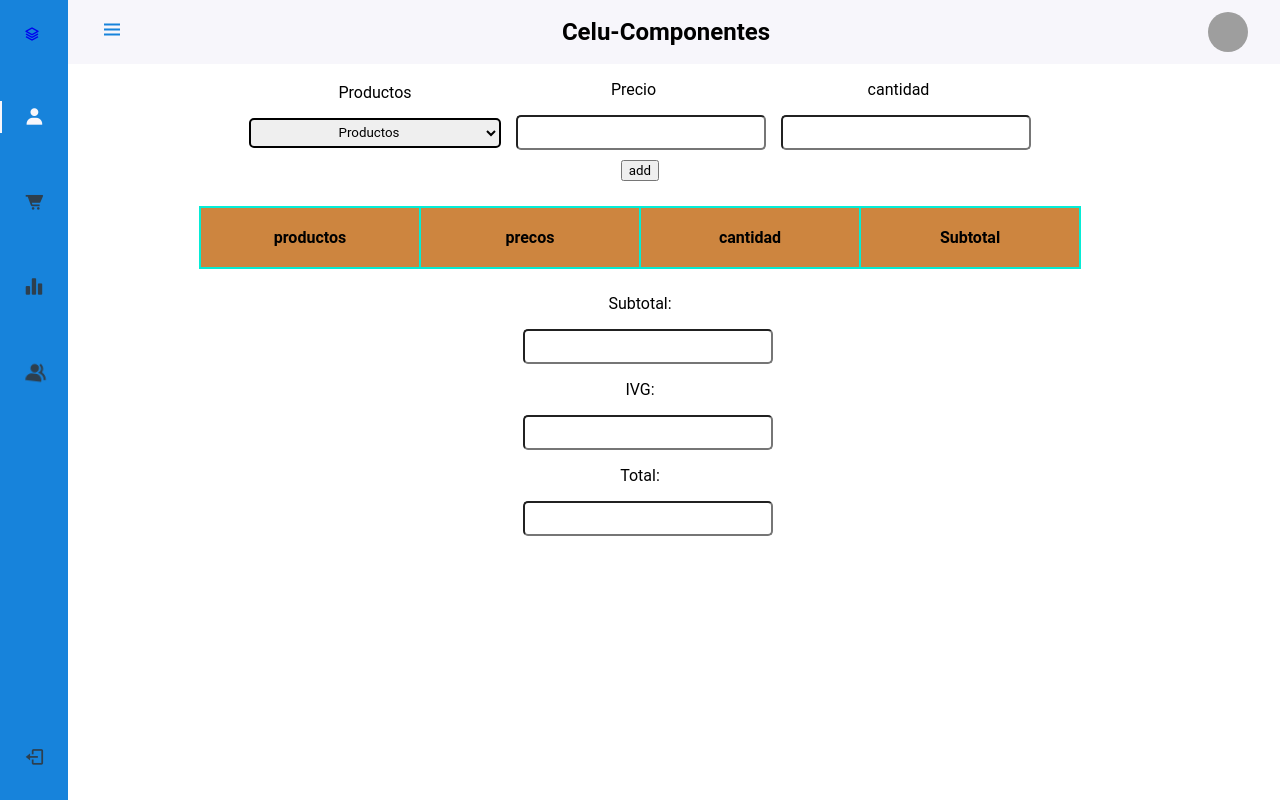
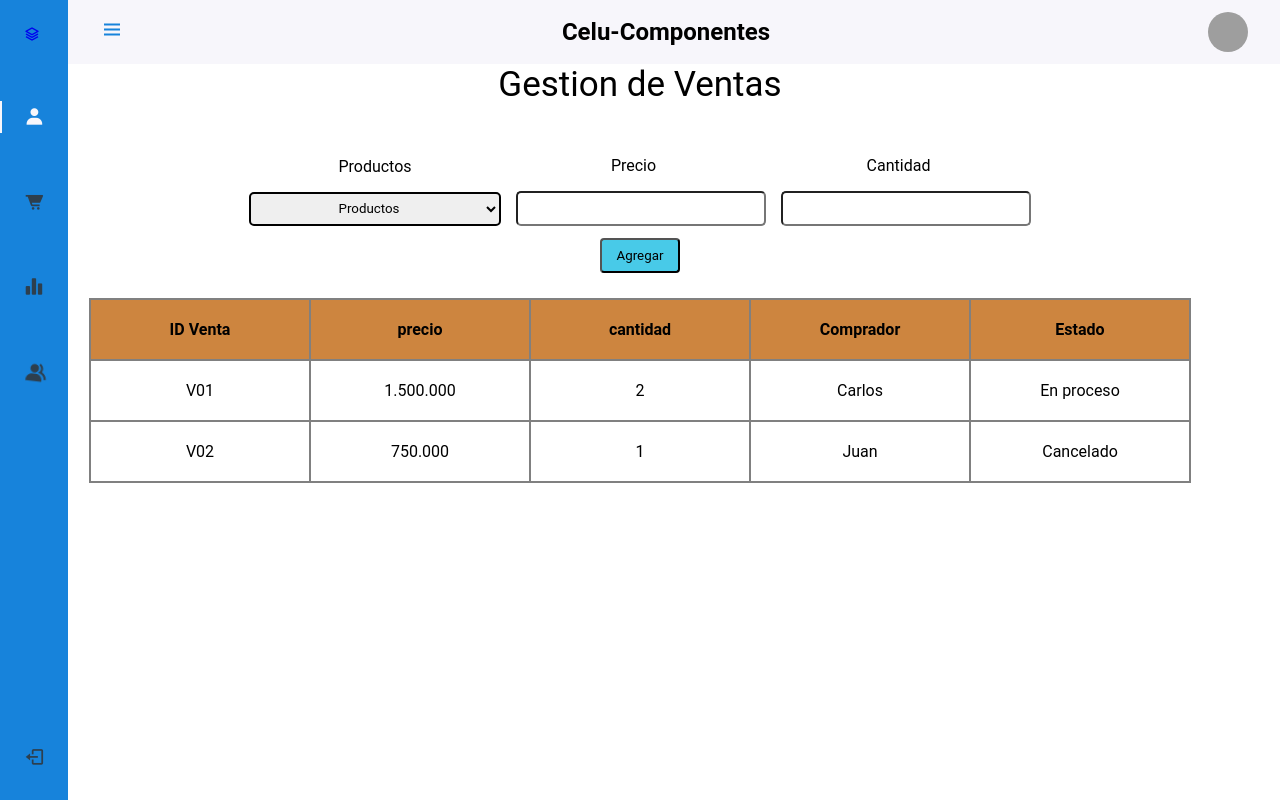
Before and after one commit to juanfed/night-developers, a React (Create React App) app: page /ventas in a window 1280 px wide. Built offline with nearby package versions, Linux system fonts and the light colour scheme; grey boxes are pictures that could not be loaded.

Commit message:
incorporacion del css e inclusion del script para la ventana de ventas y productos

```diff
--- a/src/components/java.js
+++ b/src/components/java.js
@@ -13,5 +13,6 @@ function myFunction(){
     cell4.innerHTML = document.getElementById("pValor").value;
     cell5.innerHTML = document.getElementById("pEstado").value;
 
+
 }
 export default myFunction;
--- a/src/components/scripts.js
+++ b/src/components/scripts.js
@@ -1,19 +1,11 @@
 var tb = document.getElementById("info")
-var fil=0,col=0;
-var op = false;
 function agregar(){
 
-var prod = document.getElementById("prouctos").value;
+var prod = document.getElementById("productos").value;
 var precio= document.getElementById("precio").value;
 var cantidad = document.getElementById("cantidad").value;
-if (verificar(prod)){
 
-    var x = tb.rows[fil].cell;
-    var x2 =parseInt(precio)*2;
 
-    resultado();
-    op= false;
-}else{
 
     var n= tb.row.length;
     var row = tb.insertRow(n);
@@ -21,38 +13,19 @@ if (verificar(prod)){
     var cell2 = row.insertCell(1);
     var cell3 = row.insertCell(2);
     var cell4 = row.insertCell(3);
-    cell1.innerHTML=prod;
-    cell2.innerHTML=precio;
-    cell3.innerHTML=cantidad;
-    cell4.innerHTML=precio*cantidad;
-    resultado();
+    cell1.innerHTML = document.getElementById(prod).value;
+    cell2.innerHTML = document.getElementById(precio).value;
+    cell3.innerHTML = document.getElementById(cantidad).value;
+    cell4.innerHTML = document.getElementById("pValor").value;
+
+
+
     alert("Producto agregado con exito!!!!")
  }
 
-}
-function verificar(p){
-    for(var i=0; i<tb.rows.length; i++)
-{
-    if(tb.rows[i].cells[0].innerHTML==p){
-
-        op= true;
-        fil=i;col=0;
-    }
 
 
-}
-return op;
 
-}
-function resultado(){
-    var sum = 0;
-    for(vari=1; i<tb.rows.length; i++)
-    {
-        sum =sum + parseInt(tb.rows[i].cells[3].innerHTML);
 
-    }
 
-    document.getElementById("Subtotal").value=sum;
-    document.getElementById("IGV").value=(sum*0.18).toFixed(2);
-    document.getElementById("Total").value=sum+sum*0.18;
-}
+export default agregar;
--- a/src/pages/producto.jsx
+++ b/src/pages/producto.jsx
@@ -10,6 +10,7 @@ function Producto(){
                     <form onsubmit="myFunction(); return false;" required />
 
                         <center>
+                            <p className="Titulo-producto">Gestion de Productos</p>
                         <input class="datos" type="text" id= "pID" placeholder="Ingrese el ID" required/><br/>
                         <input  class="datos" type="text" id= "pNombre" placeholder="Ingrese el Nombre" required/><br/>
                         <input  class="datos" type="text" id= "pDes" placeholder="Ingrese La Descripción" required/><br/>
@@ -18,9 +19,9 @@ function Producto(){
 
 
                             <option value="Seleccione">Seleccione</option>
-                            <option value="En proceso">En proceso</option>
-                            <option value="Entregado">Entregado</option>
-                            <option value="Cancelado">Cancelado</option>
+                            <option value="En proceso">Disponible</option>
+                            <option value="Entregado">Agotado</option>
+
                         </select>
 
                         <br/>
@@ -33,12 +34,29 @@ function Producto(){
 
                     <table id = "miTabla">
                         <tr>
-                            <td >ID</td>
-                            <td >Nombre</td>
-                            <td >Descripción</td>
-                            <td >Valor Unitario</td>
-                            <td >Estado</td>
+                            <th >ID</th>
+                            <th >Producto</th>
+                            <th >Descripción</th>
+                            <th >Valor Unitario</th>
+                            <th >Estado</th>
                         </tr>
+                        <tr>
+                            <td>01</td>
+                            <td >Redmi note 8</td>
+                            <td >64 GB memoria, 8GB Ram</td>
+                            <td >650.000</td>
+                            <td >Disponible</td>
+                        </tr>
+
+                        <tr>
+                            <td>02</td>
+                            <td >Redmi note 9</td>
+                            <td >120 GB memoria, 8GB Ram</td>
+                            <td >850.000</td>
+                            <td >Disponible</td>
+                        </tr>
+
+
 
 
 
--- a/src/pages/ventas.jsx
+++ b/src/pages/ventas.jsx
@@ -1,11 +1,16 @@
 import Header from "components/Header";
 import 'styles/ventas.css';
+import Agregar from 'components/scripts';
+import {useEffect} from 'react';
 
 function Ventas(){
+
+
     return(
         <div>
             <Header />
             <center>
+            <p className="Titulo-producto">Gestion de Ventas</p>
 
             <thead className="contenidoProducto">
                 <div id="div">
@@ -23,48 +28,55 @@ function Ventas(){
                 </div>
 
                 <div id="div">
-                    <p>cantidad</p>
+                    <p>Cantidad</p>
                     <input type="text" id="cantidad" class="caja"/>
                 </div>
             </thead>
 
 
-        <button type="button" name="name" id="buttom" onclick="agregar()" className="ventas-boton-agregar">add</button>
+        <button type="button" name="name" id="buttom" onclick="agregar()" alerta="Guardado con exito" className="ventas-boton-agregar">Agregar</button>
         <table id="info">
 
             <thead>
 
             <tr>
-                <th>productos</th>
-                <th>precos</th>
+                <th>ID Venta</th>
+                <th>precio</th>
                 <th>cantidad</th>
-                <th>Subtotal</th>
+                <th>Comprador</th>
+                <th>Estado</th>
 
             </tr>
+            <tr>
+                <td>V01</td>
+                <td >1.500.000</td>
+                <td >2</td>
+                <td >Carlos</td>
+                <td >En proceso</td>
+            </tr>
+            <tr>
+                <td>V02</td>
+                <td >750.000</td>
+                <td >1</td>
+                <td >Juan</td>
+                <td >Cancelado</td>
+            </tr>
+
+
             </thead>
         </table>
+        </center>
 
-        <div id="asd"><div>
-            <p>Subtotal:</p>
-            <input type= "text" id= "SubTotal" class="caja"/>
-            </div>
-            <div>
-                <p>IVG:</p>
-                <input type= "text" id= "IVG" class="caja"/>
-            </div>
 
-            <div>
-                <p>Total:</p>
-                <input type= "text" id= "Total" class="caja"/>
 
-            </div>
 
-    </div>
-    </center>
-    <script src="../components/scripts.js"></script>
 
 
     </div>
+
+
+
+
 
 
 
--- a/src/styles/producto.css
+++ b/src/styles/producto.css
@@ -22,12 +22,19 @@ color:black;
 }
 
 input.botoness{
-background-color: aqua;
 text-align: center;
 border-radius: 5px;
 width:100px;
 height: 35px;
 margin-left: 15px;
+transition-duration: 0.4s;
+cursor: pointer;
+background-color: #48cae8;
+ }
+
+ input.botoness:hover{
+background-color: white;
+
  }
 
  input.datos{
@@ -47,3 +54,7 @@ margin-left: 15px;
  border:solid 2px;
 
  }
+
+ .Titulo-producto{
+     font-size: 35px;
+ }
--- a/src/styles/ventas.css
+++ b/src/styles/ventas.css
@@ -1,7 +1,7 @@
 /*Acá ira todo lo de ventas */
 table, th, td {
     margin: 25px;
-    border:2px solid rgb(5, 236, 213);
+    border:2px solid black (5, 236, 213);
     border-collapse: collapse;
     color:black;background-color:peru;
     text-align: center;
@@ -18,6 +18,10 @@ table, th, td {
     th, td {padding: 20px;
     width: 220px;
     color:black;
+
+    }
+    td{
+        background-color:white;
 
     }
 
@@ -44,21 +48,30 @@ table, th, td {
      text-align: center;
      border-radius: 5px;
      width: 252px;
-     height: 30px;
+     height: 34px;
      margin-bottom: 12px;
      border:solid 2px;
      display:inline-block;
 
-
      }
-
-
-
-
 #div{
     display:inline-block;
 }
 
 .ventas-boton-agregar{
     display:inline;
+    width: 80px;
+    height: 35px;
+    border-radius: 4px;
+    transition-duration: 0.4s;
+    cursor: pointer;
+    background-color: #48cae8;
 }
+
+.ventas-boton-agregar:hover {
+  background-color: white;
+
+}
+.Titulo-producto{
+    font-size: 35px;
+}
```
